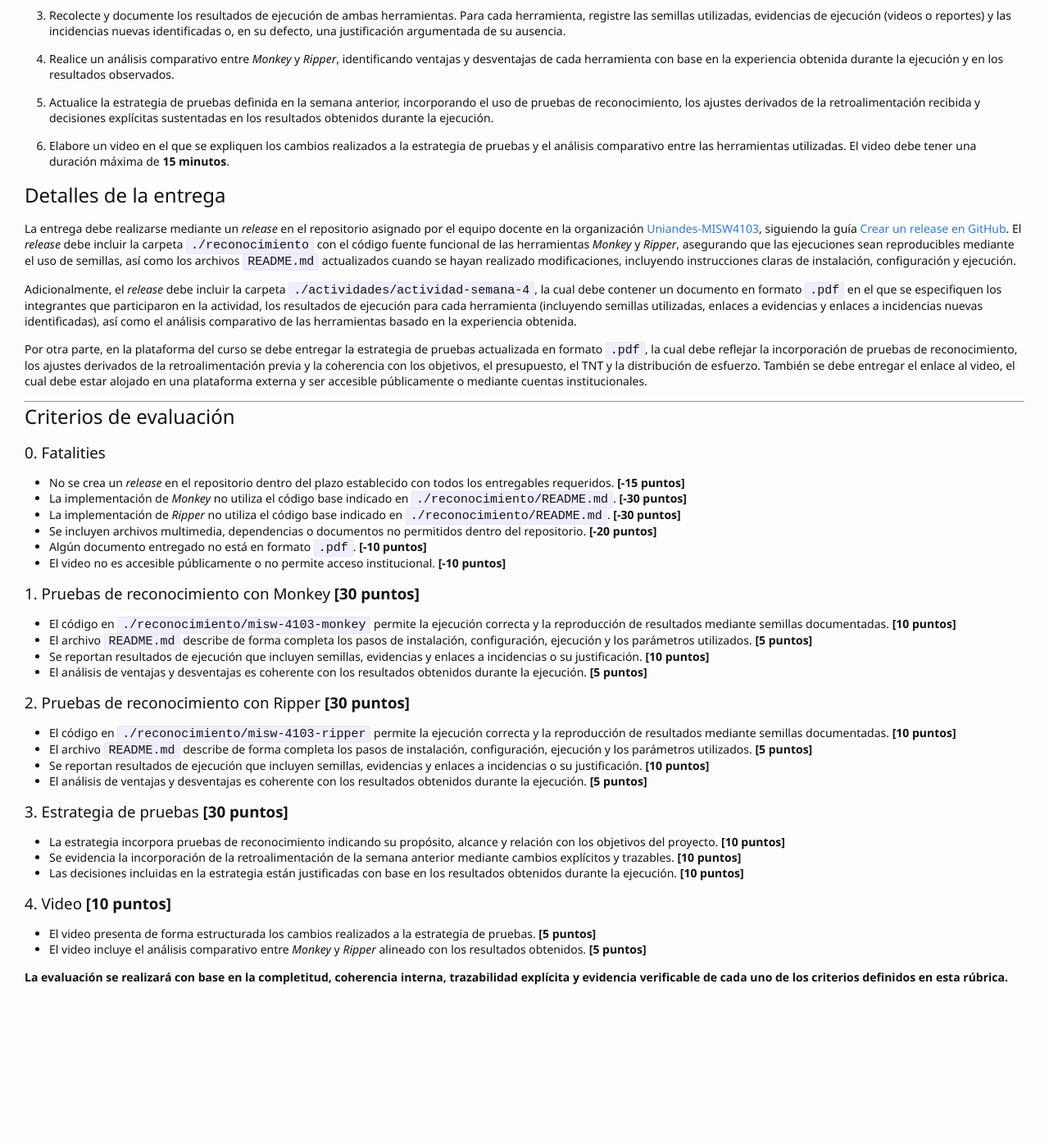
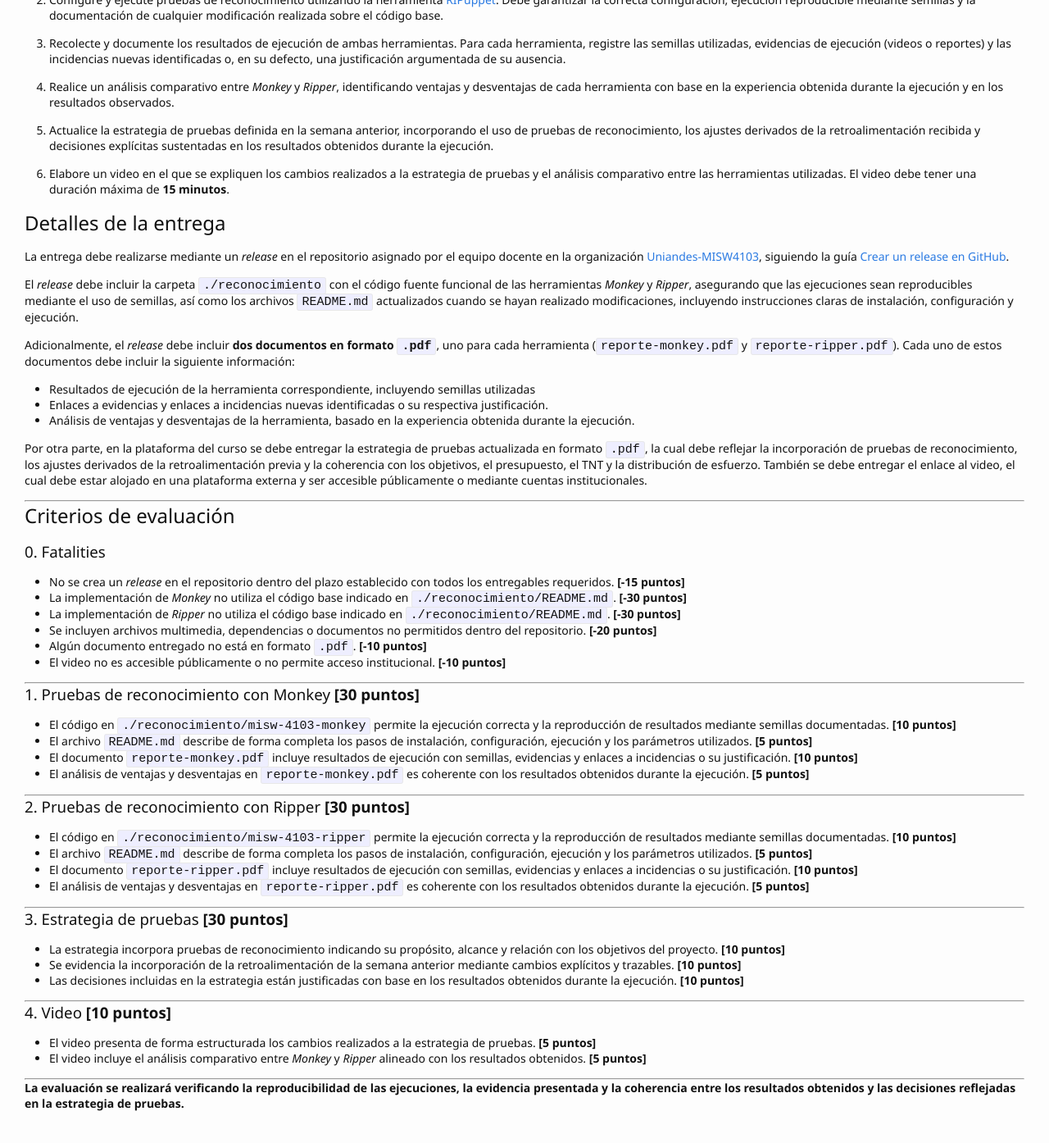
Before and after one commit to TiCSw/mt1_guias_pruebas, a Jekyll site: the page built from docs/semanas/semana4.md, in a window 1280 px wide and 1400 px high, scrolled down 827 px. Shown: the top 1394 px of the window at 82% size. Built offline with Jekyll 4.4.1, drawn with Linux system fonts in a browser that asks for light colours; some web fonts are replaced; our own code applies the rules of GitHub Pages for plain Markdown files; comment, search, counter and statistics services are not loaded; before the commit the page ends 2073 px from its top, so only the background shows below that; some of the changed text lies outside the part shown.

Commit message:
Update semana4.md

```diff
--- a/docs/semanas/semana4.md
+++ b/docs/semanas/semana4.md
@@ -4,7 +4,9 @@
 
 ## Descripción de la semana
 
-En esta semana del proyecto *TSDC*, el equipo aplicará técnicas de **pruebas de reconocimiento (exploración automática)** utilizando herramientas basadas en _Monkeys_ y _Rippers_ sobre la Aplicación Bajo Pruebas (ABP). El propósito es que el equipo:
+En esta semana del proyecto *TSDC*, el equipo aplicará técnicas de **pruebas de reconocimiento (exploración automática)** utilizando herramientas basadas en _Monkeys_ y _Rippers_ sobre la Aplicación Bajo Pruebas (ABP).
+
+El propósito es que el equipo:
 
 - Ejecute pruebas automatizadas sin intervención humana para identificar comportamientos inesperados.
 - Compare dos enfoques de exploración automática: generación aleatoria de eventos (_Monkey_) y exploración estructurada del DOM (_Ripper_).
@@ -35,9 +37,15 @@ En esta semana del proyecto *TSDC*, el equipo aplicará técnicas de **pruebas d
 
 ## Detalles de la entrega
 
-La entrega debe realizarse mediante un _release_ en el repositorio asignado por el equipo docente en la organización [Uniandes-MISW4103](https://github.com/orgs/Uniandes-MISW4103/), siguiendo la guía [Crear un release en GitHub](https://docs.github.com/en/repositories/releasing-projects-on-github/managing-releases-in-a-repository#creating-a-release). El _release_ debe incluir la carpeta `./reconocimiento` con el código fuente funcional de las herramientas _Monkey_ y _Ripper_, asegurando que las ejecuciones sean reproducibles mediante el uso de semillas, así como los archivos `README.md` actualizados cuando se hayan realizado modificaciones, incluyendo instrucciones claras de instalación, configuración y ejecución.
+La entrega debe realizarse mediante un _release_ en el repositorio asignado por el equipo docente en la organización [Uniandes-MISW4103](https://github.com/orgs/Uniandes-MISW4103/), siguiendo la guía [Crear un release en GitHub](https://docs.github.com/en/repositories/releasing-projects-on-github/managing-releases-in-a-repository#creating-a-release).
 
-Adicionalmente, el _release_ debe incluir la carpeta `./actividades/actividad-semana-4`, la cual debe contener un documento en formato `.pdf` en el que se especifiquen los integrantes que participaron en la actividad, los resultados de ejecución para cada herramienta (incluyendo semillas utilizadas, enlaces a evidencias y enlaces a incidencias nuevas identificadas), así como el análisis comparativo de las herramientas basado en la experiencia obtenida.
+El _release_ debe incluir la carpeta `./reconocimiento` con el código fuente funcional de las herramientas _Monkey_ y _Ripper_, asegurando que las ejecuciones sean reproducibles mediante el uso de semillas, así como los archivos `README.md` actualizados cuando se hayan realizado modificaciones, incluyendo instrucciones claras de instalación, configuración y ejecución.
+
+Adicionalmente, el _release_ debe incluir **dos documentos en formato `.pdf`**, uno para cada herramienta (`reporte-monkey.pdf` y `reporte-ripper.pdf`). Cada uno de estos documentos debe incluir la siguiente información:
+
+- Resultados de ejecución de la herramienta correspondiente, incluyendo semillas utilizadas
+- Enlaces a evidencias y enlaces a incidencias nuevas identificadas o su respectiva justificación.
+- Análisis de ventajas y desventajas de la herramienta, basado en la experiencia obtenida durante la ejecución.
 
 Por otra parte, en la plataforma del curso se debe entregar la estrategia de pruebas actualizada en formato `.pdf`, la cual debe reflejar la incorporación de pruebas de reconocimiento, los ajustes derivados de la retroalimentación previa y la coherencia con los objetivos, el presupuesto, el TNT y la distribución de esfuerzo. También se debe entregar el enlace al video, el cual debe estar alojado en una plataforma externa y ser accesible públicamente o mediante cuentas institucionales.
 
@@ -54,22 +62,25 @@ Por otra parte, en la plataforma del curso se debe entregar la estrategia de pru
 - Algún documento entregado no está en formato `.pdf`. **[-10 puntos]**
 - El video no es accesible públicamente o no permite acceso institucional. **[-10 puntos]**
 
+---
 
 ### 1. Pruebas de reconocimiento con Monkey **[30 puntos]**
 
 - El código en `./reconocimiento/misw-4103-monkey` permite la ejecución correcta y la reproducción de resultados mediante semillas documentadas. **[10 puntos]**
 - El archivo `README.md` describe de forma completa los pasos de instalación, configuración, ejecución y los parámetros utilizados. **[5 puntos]**
-- Se reportan resultados de ejecución que incluyen semillas, evidencias y enlaces a incidencias o su justificación. **[10 puntos]**
-- El análisis de ventajas y desventajas es coherente con los resultados obtenidos durante la ejecución. **[5 puntos]**
+- El documento `reporte-monkey.pdf` incluye resultados de ejecución con semillas, evidencias y enlaces a incidencias o su justificación. **[10 puntos]**
+- El análisis de ventajas y desventajas en `reporte-monkey.pdf` es coherente con los resultados obtenidos durante la ejecución. **[5 puntos]**
 
+---
 
 ### 2. Pruebas de reconocimiento con Ripper **[30 puntos]**
 
 - El código en `./reconocimiento/misw-4103-ripper` permite la ejecución correcta y la reproducción de resultados mediante semillas documentadas. **[10 puntos]**
 - El archivo `README.md` describe de forma completa los pasos de instalación, configuración, ejecución y los parámetros utilizados. **[5 puntos]**
-- Se reportan resultados de ejecución que incluyen semillas, evidencias y enlaces a incidencias o su justificación. **[10 puntos]**
-- El análisis de ventajas y desventajas es coherente con los resultados obtenidos durante la ejecución. **[5 puntos]**
+- El documento `reporte-ripper.pdf` incluye resultados de ejecución con semillas, evidencias y enlaces a incidencias o su justificación. **[10 puntos]**
+- El análisis de ventajas y desventajas en `reporte-ripper.pdf` es coherente con los resultados obtenidos durante la ejecución. **[5 puntos]**
 
+---
 
 ### 3. Estrategia de pruebas **[30 puntos]**
 
@@ -77,10 +88,13 @@ Por otra parte, en la plataforma del curso se debe entregar la estrategia de pru
 - Se evidencia la incorporación de la retroalimentación de la semana anterior mediante cambios explícitos y trazables. **[10 puntos]**
 - Las decisiones incluidas en la estrategia están justificadas con base en los resultados obtenidos durante la ejecución. **[10 puntos]**
 
+---
 
 ### 4. Video **[10 puntos]**
 
 - El video presenta de forma estructurada los cambios realizados a la estrategia de pruebas. **[5 puntos]**
 - El video incluye el análisis comparativo entre _Monkey_ y _Ripper_ alineado con los resultados obtenidos. **[5 puntos]**
 
-**La evaluación se realizará con base en la completitud, coherencia interna, trazabilidad explícita y evidencia verificable de cada uno de los criterios definidos en esta rúbrica.**
+---
+
+**La evaluación se realizará verificando la reproducibilidad de las ejecuciones, la evidencia presentada y la coherencia entre los resultados obtenidos y las decisiones reflejadas en la estrategia de pruebas.**
```
